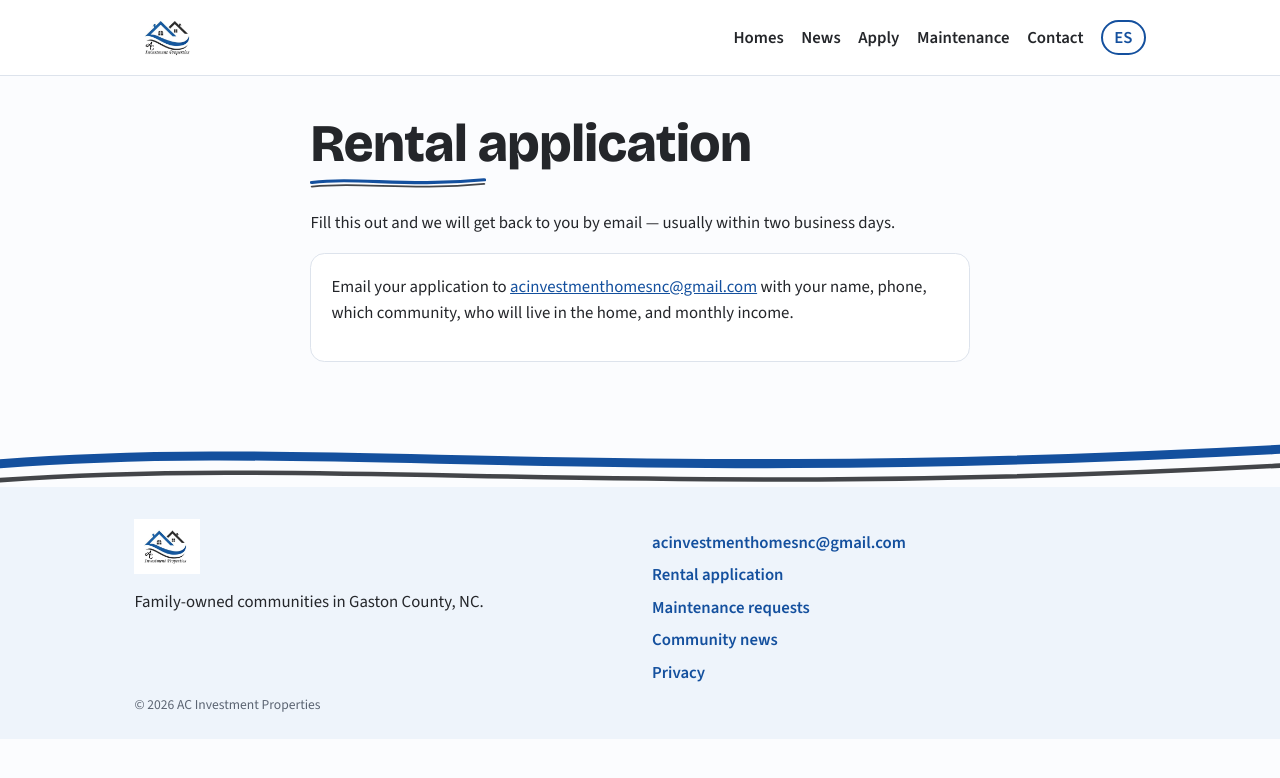
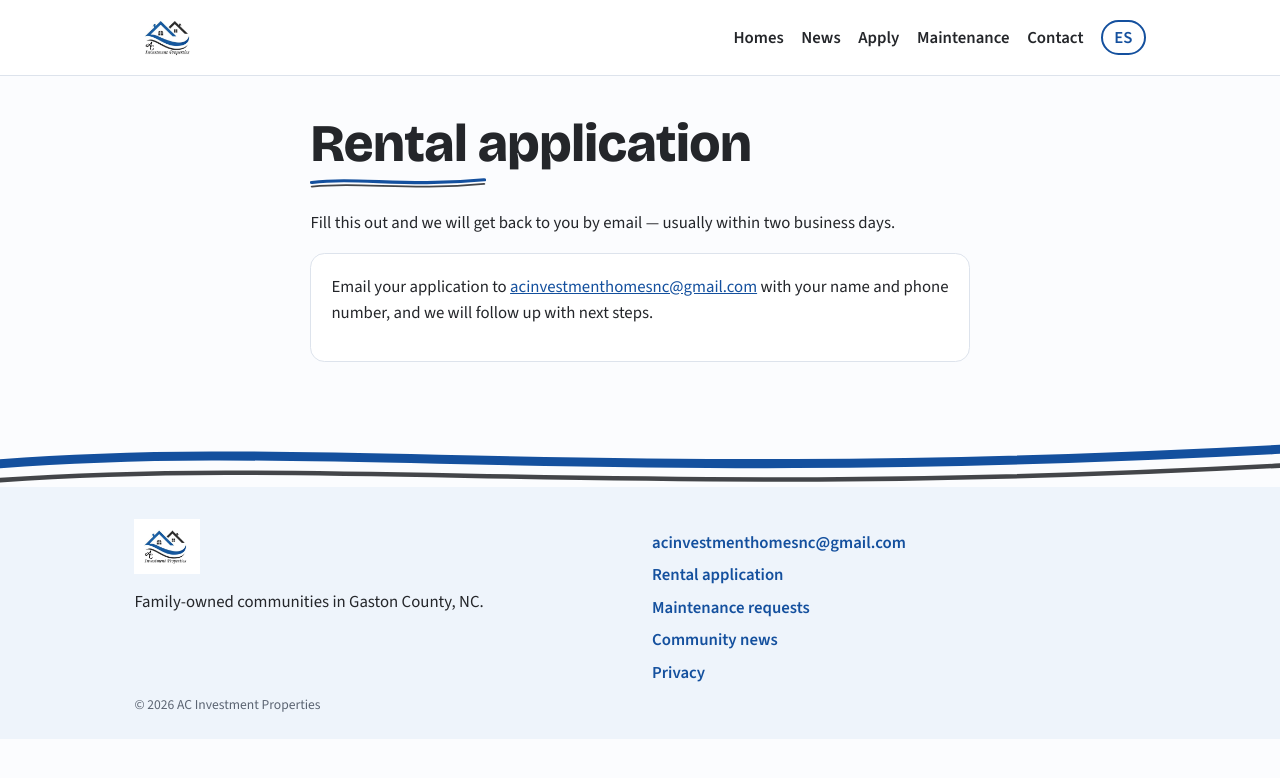
Before and after one commit to chadferrell21/acsite, a SvelteKit app: page /apply in a window 1280 px wide. Shown: the top 778 px of the page. Built offline with nearby package versions, Linux system fonts and the light colour scheme.

Commit message:
wave 2A+2B: real facts, trimmed application

```diff
--- a/src/routes/apply/+page.svelte
+++ b/src/routes/apply/+page.svelte
@@ -1,7 +1,6 @@
 <script>
 	import { lang, pickFactory } from '$lib/i18n.js';
 	import { site } from '$lib/site.js';
-	import { parks } from '$lib/data/parks.js';
 	let t = $derived(pickFactory($lang));
 </script>
 
@@ -27,16 +26,7 @@
 				<input id="a-email" name="email" type="email" required />
 				<label for="a-phone">{t('Phone', 'Teléfono')}</label>
 				<input id="a-phone" name="phone" />
-				<label for="a-park">{t('Which community?', '¿Qué comunidad?')}</label>
-				<select id="a-park" name="park">
-					{#each parks as p}<option>{p.name}</option>{/each}
-					<option>{t('Any / not sure', 'Cualquiera / no sé')}</option>
-				</select>
-				<label for="a-people">{t('Who will live in the home?', '¿Quiénes vivirán en la casa?')}</label>
-				<input id="a-people" name="household" placeholder={t('e.g. 2 adults, 2 kids', 'ej. 2 adultos, 2 niños')} />
-				<label for="a-income">{t('Monthly income (approximate)', 'Ingreso mensual (aproximado)')}</label>
-				<input id="a-income" name="income" />
-				<label for="a-notes">{t('Anything else we should know?', '¿Algo más que debamos saber?')}</label>
+				<label for="a-notes">{t('Anything you want us to know? (optional)', '¿Algo que quiera contarnos? (opcional)')}</label>
 				<textarea id="a-notes" name="notes"></textarea>
 				<p style="margin-top:1rem"><button class="btn" type="submit">{t('Send application', 'Enviar solicitud')}</button></p>
 			</form>
@@ -45,8 +35,8 @@
 				<p>
 					{t('Email your application to', 'Envíe su solicitud por correo a')}
 					<a href="mailto:{site.email}?subject=[APPLICATION]">{site.email}</a>
-					{t('with your name, phone, which community, who will live in the home, and monthly income.',
-						'con su nombre, teléfono, comunidad de interés, quiénes vivirán en la casa e ingreso mensual.')}
+					{t('with your name and phone number, and we will follow up with next steps.',
+						'con su nombre y número de teléfono, y le responderemos con los siguientes pasos.')}
 				</p>
 			</div>
 		{/if}
```
